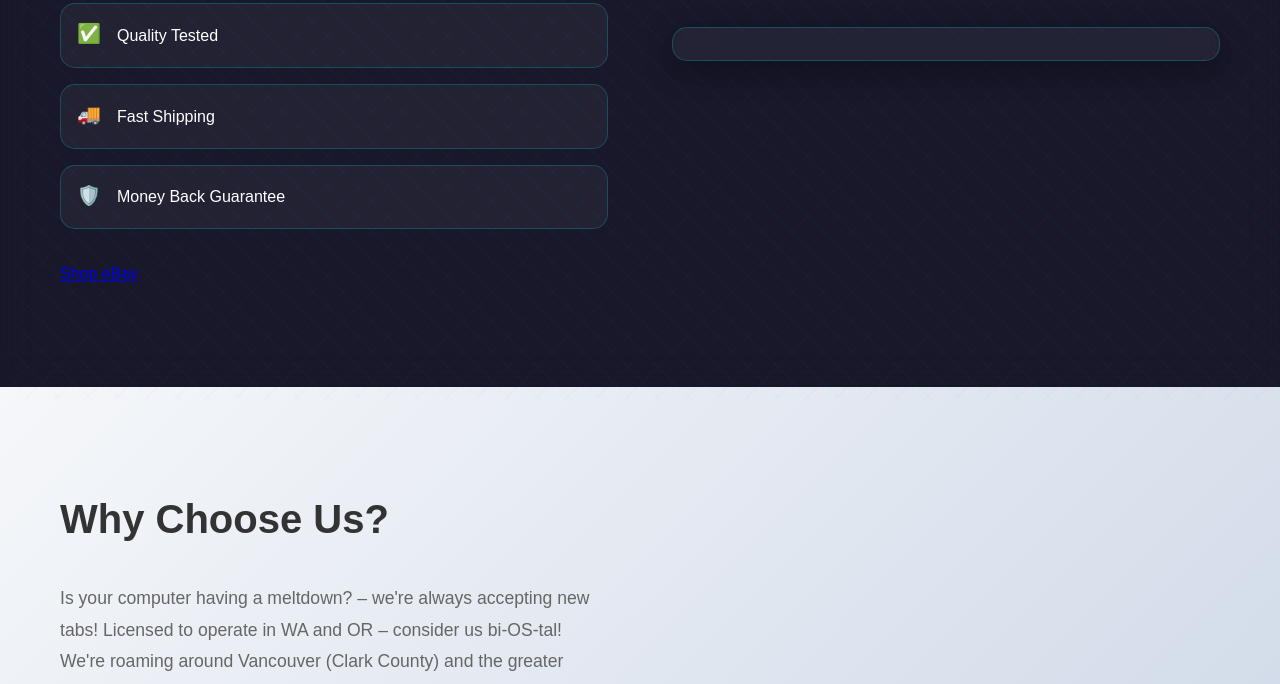
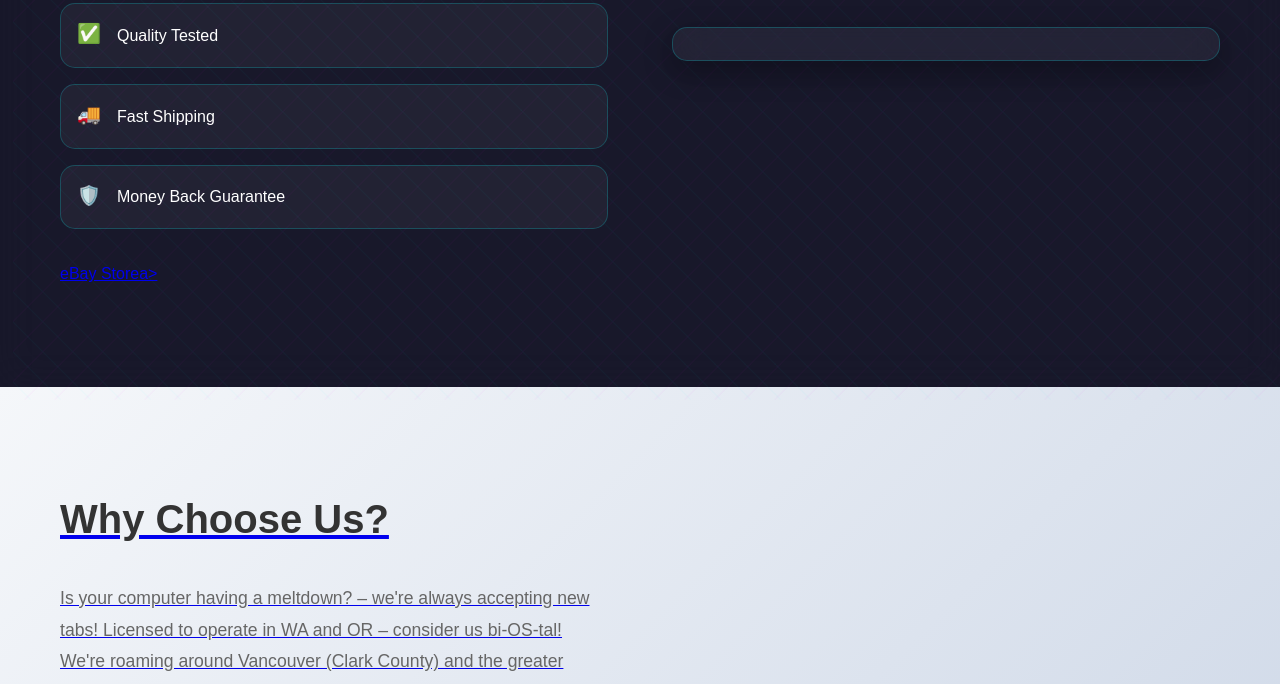
Before and after one commit to Respawnpc/Respawn-website, a plain HTML site: page index.html in a window 1280 px wide. Shown: the part 1920-2604 px from the top of the page. Drawn offline with Linux system fonts and the light colour scheme.

Commit message:
Update index.html

```diff
--- a/index.html
+++ b/index.html
@@ -784,7 +784,7 @@
                             <span>Money Back Guarantee</span>
                         </div>
                     </div>
-                    <a href="https://www.ebay.com/usr/respawnit" target="_blank" rel="noopener">Shop eBay</a>
+                    <a href="https://www.ebay.com/usr/respawnit" target="_blank">eBay Storea>
                 </div>
                 <div class="ebay-embed">
 
```
